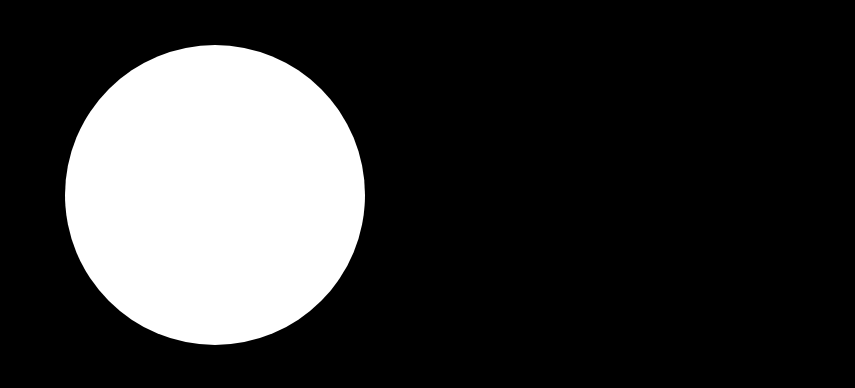
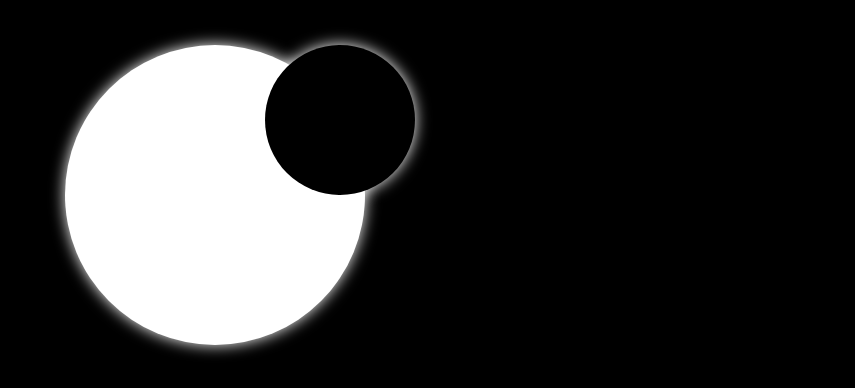
Before and after one commit to Devilizh/Aeon-Site, a plain HTML site: page index.html in a window 1280 px wide. Shown: the part 49-437 px from the top of the page, without its empty margins (425-1280 px from the left). Drawn offline with Linux system fonts and the light colour scheme.

Commit message:
Added some glow to logo
Need to start moving planet 2

```diff
--- a/css/style.css
+++ b/css/style.css
@@ -43,12 +43,15 @@ body{
 .logo-container {
 }
 
-#circle {
+#main-planet {
      width: 300px;
      height: 300px;
      position: absolute;
      top: 18%;
      left: 50%;
+     -moz-box-shadow: 0 0 15px #fff;
+     -webkit-box-shadow: 0 0 15px #fff;
+     box-shadow: 0px 0px 15px #fff;
      margin-top: -50px;
      margin-left: -150px;
      -webkit-border-radius: 150px;
@@ -57,10 +60,28 @@ body{
      background: white;
 }
 
+#second-planet {
+  width: 150px;
+  height: 150px;
+  position: absolute;
+  top: 18%;
+  left: 50%;
+  -moz-box-shadow: 0 0 15px #fff;
+  -webkit-box-shadow: 0 0 15px #fff;
+  box-shadow: 0px 0px 15px #fff;
+  margin-top: -50px;
+  margin-left: 50px;
+  -webkit-border-radius: 150px;
+  -moz-border-radius: 150px;
+  border-radius: 150px;
+  background: black;
+}
+
 .logo-text{
   position: absolute;
   font-family: 'Raleway', sans-serif;
   color: white;
+  text-shadow: white 0 0 1px;
   top: 55%;
   left: 50%;
   margin-left: -110px;
--- a/index.html
+++ b/index.html
@@ -34,7 +34,8 @@
     </div>
 
     <div class="logo-container">
-      <div id="circle"></div>
+      <div id="main-planet"></div>
+      <div id="second-planet"></div>
       <div class="logo-text">
         <h1 id="aeon">A E O N</h1>
         <h2 id="creative-studio">creative studio</h2>
```
